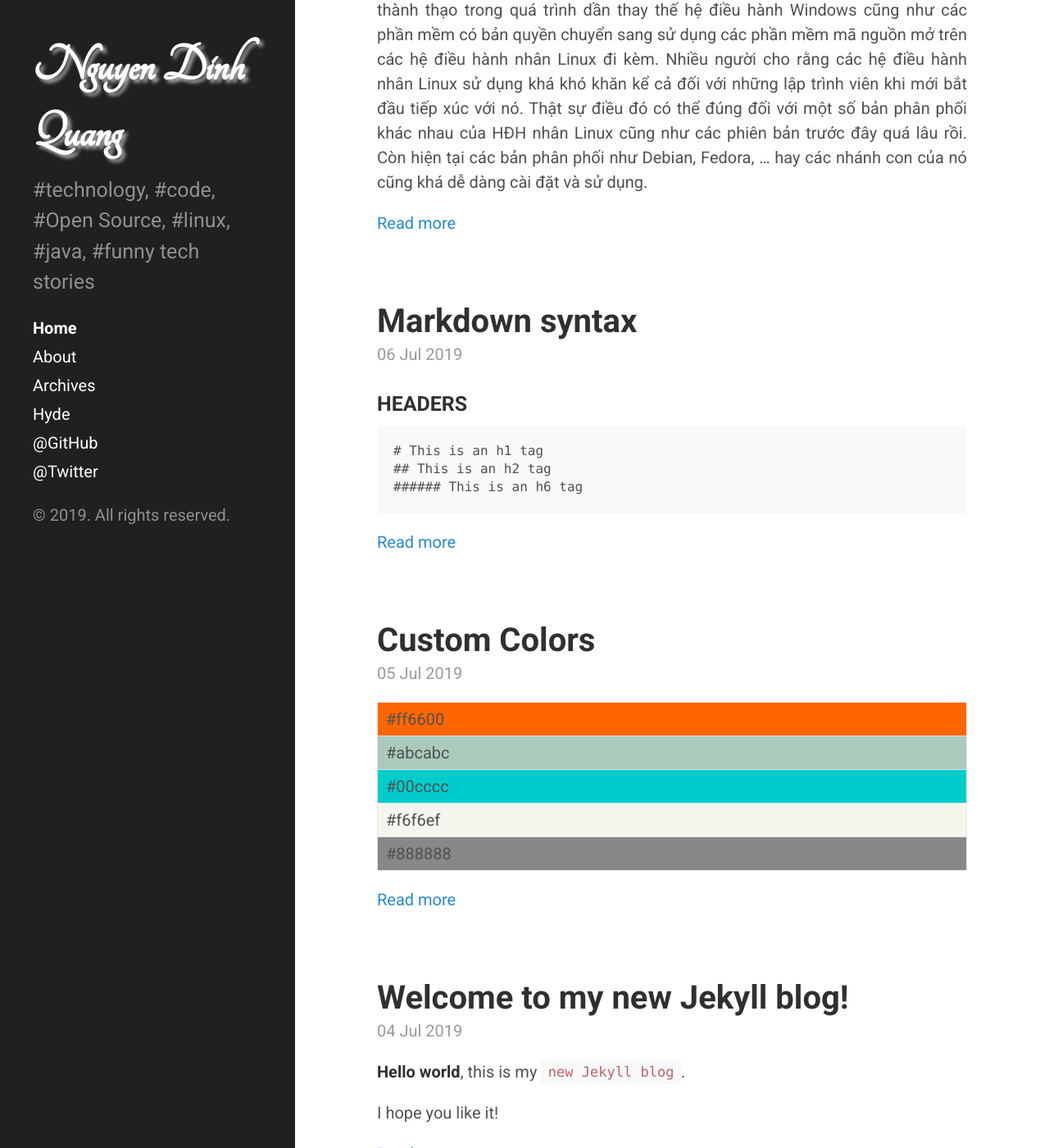
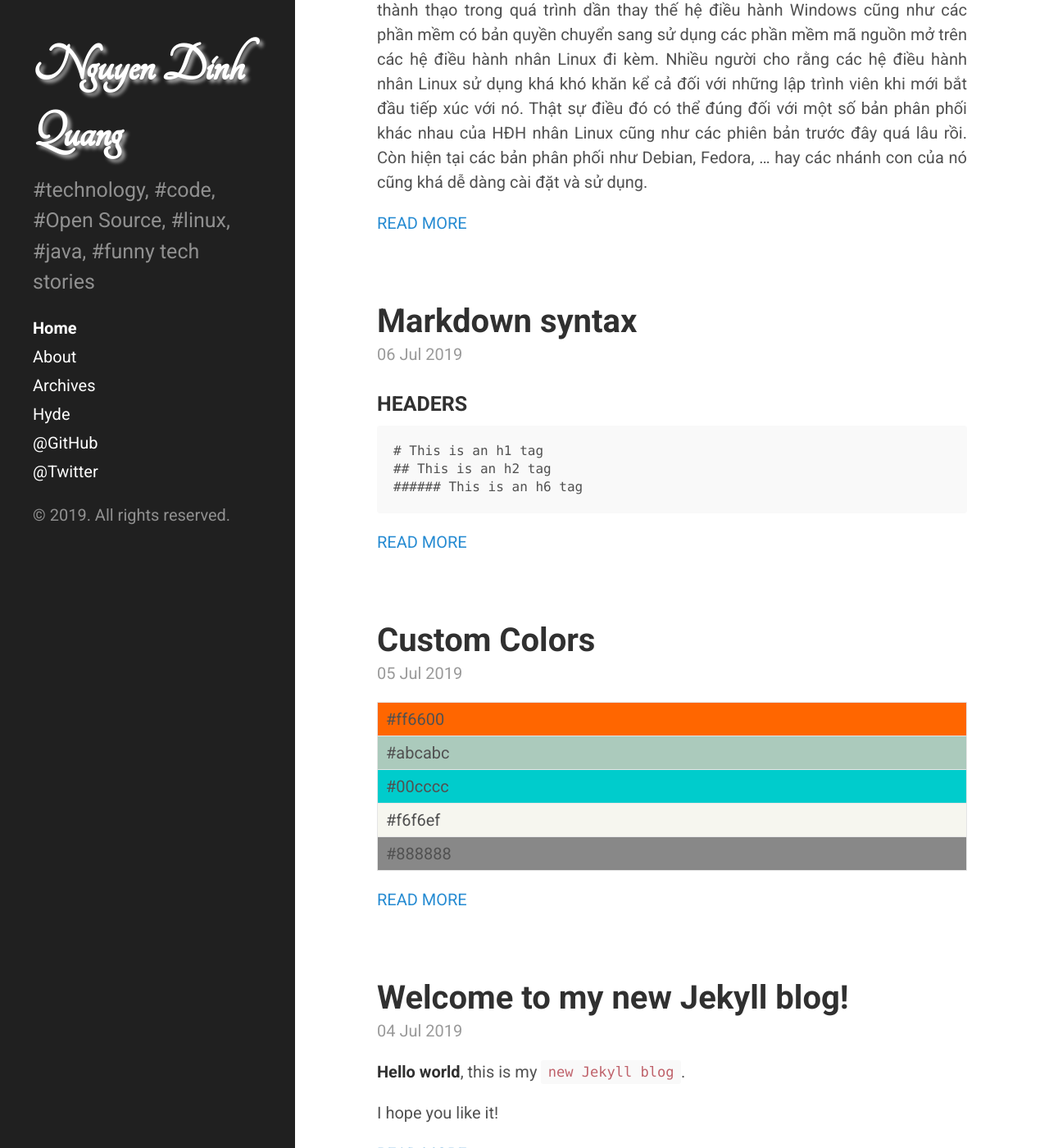
Before and after one commit to nguyenhue91/nguyenhue91.github.io, a Jekyll site: the page built from index.html, in a window 1280 px wide and 1400 px high, scrolled down 264 px. Shown: the whole window at 82% size. Built offline with Jekyll 4.4.1, drawn with Linux system fonts in a browser that asks for light colours; the list of posts is cut into pages by our own code; some of the changed text lies outside the part shown.

```diff
--- a/index.html
+++ b/index.html
@@ -15,7 +15,7 @@ title: Home
     <span class="post-date">{{ post.date | date_to_string }}</span>
 
     {{ post.excerpt }}
-    <a href="{{ post.url }}">Read more</a><br>
+    <a href="{{ post.url }}">READ MORE</a><br>
   </div>
   {% endfor %}
 </div>
```
Also changed, not shown: _posts/2019-01-28-use-case-points.md (+1 -1 lines), public/images/ecf.png (added).
